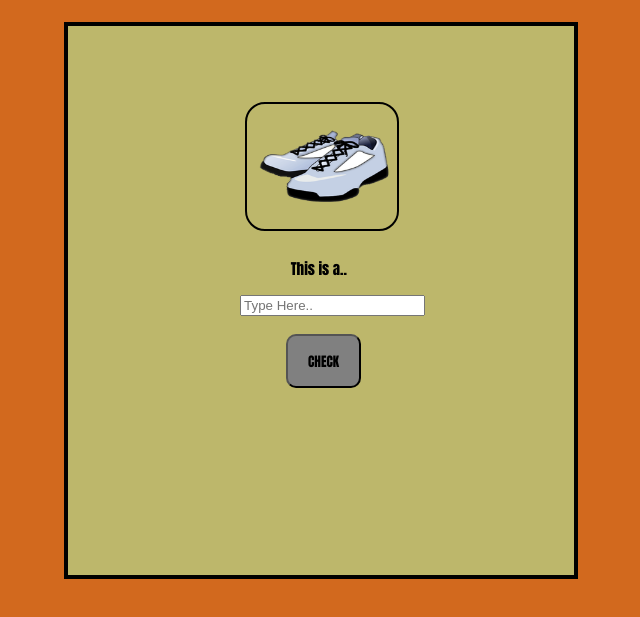
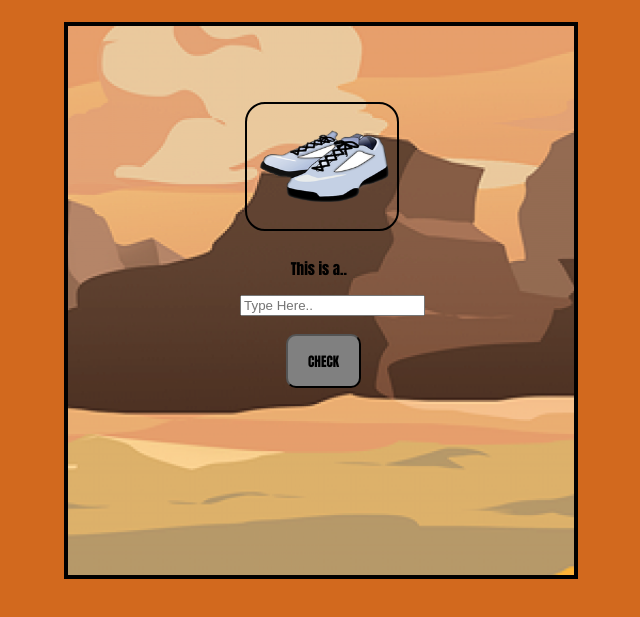
Before and after one commit to designmd92/appexample, a plain HTML site: page index.html in a window 1280 px wide. Shown: the part 115-732 px from the top of the page, without its empty margins (323-963 px from the left). Drawn offline with Linux system fonts and the light colour scheme.

Commit message:
Update style.css

```diff
--- a/css/style.css
+++ b/css/style.css
@@ -9,7 +9,7 @@ body{
 }
 #content{
     position: relative;
-    background: darkkhaki;
+    background: url('https://raw.githubusercontent.com/designmd92/appexample/master/images/backgroundgame.png');
     background-position: center;
     width: 40%;
     height: 70%;
```
